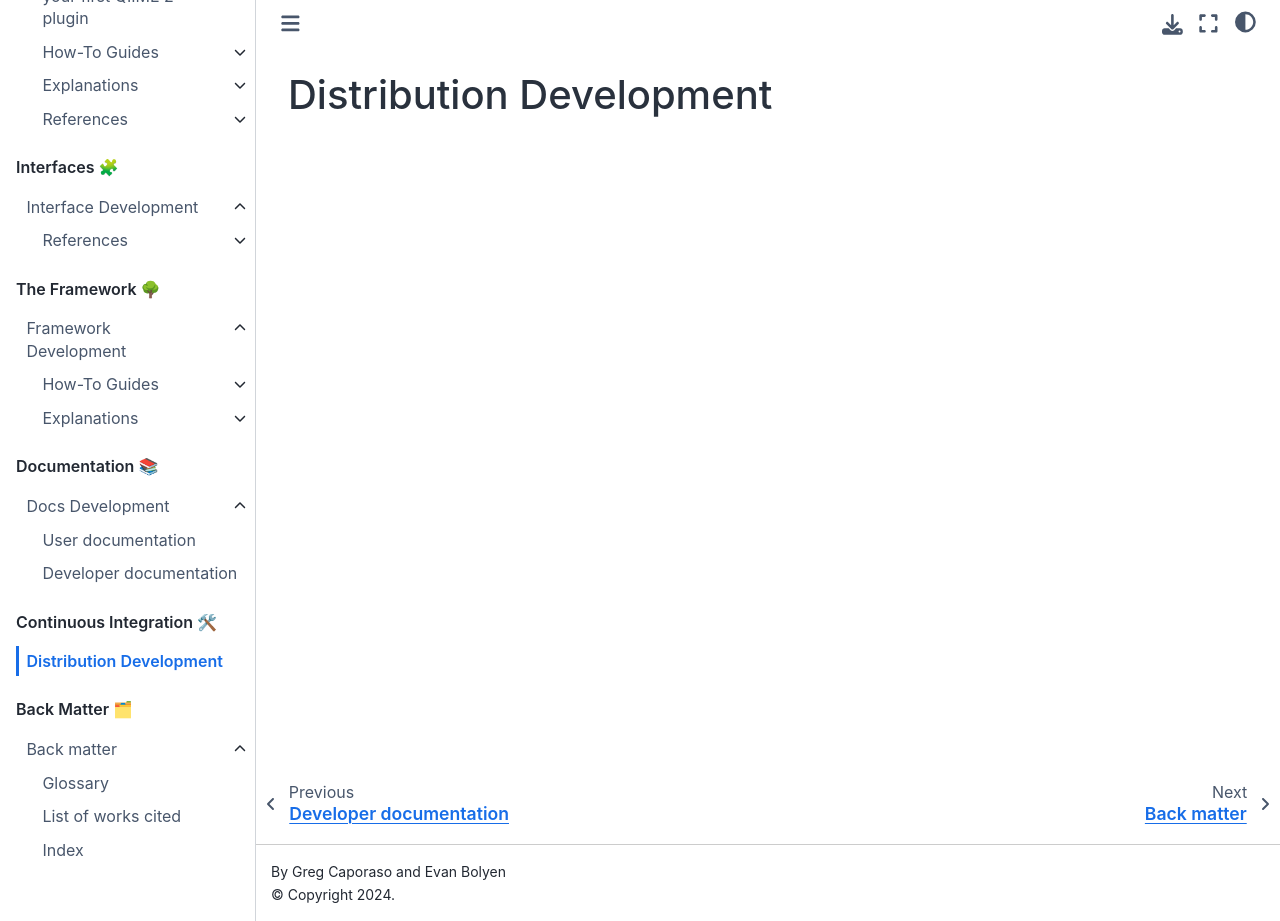
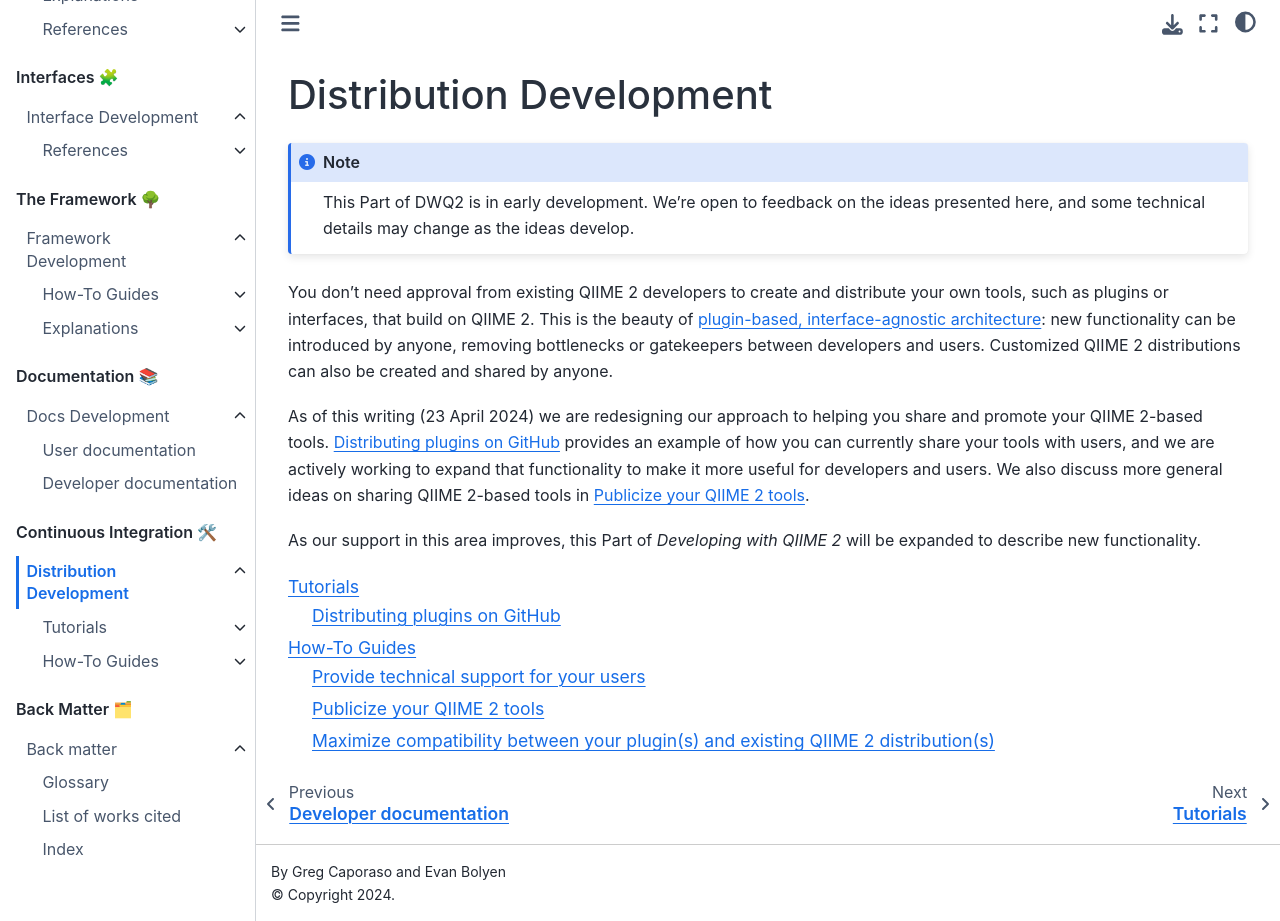
Before and after one commit to caporaso-lab/developing-with-qiime2, a Jupyter Book: the page built from book/ci/intro.md, in a window 1280 px wide and 921 px high. Built offline with Jupyter Book 1.0.4 settings and Sphinx 7.4.7 and the Sphinx Book theme 1.1.4, drawn with Linux system fonts in a browser that asks for light colours; pages that are not in the unit, such as notebooks, are missing from menus; some of the changed text lies outside the part shown.

Commit message:
add initial content on plugin distribution (#96)

````diff
--- a/book/_toc.yml
+++ b/book/_toc.yml
@@ -85,6 +85,15 @@ parts:
   - caption: "Continuous Integration 🛠️"
     chapters:
       - file: ci/intro
+        sections:
+        - file: ci/tutorials/intro
+          sections:
+          - file: ci/tutorials/distribute-on-gh
+        - file: ci/how-to-guides/intro
+          sections:
+          - file: ci/how-to-guides/support-your-users
+          - file: ci/how-to-guides/publicize
+          - file: ci/how-to-guides/maximize-compatibility
 
   - caption: "Back Matter 🗂️"
     chapters:
--- a/book/ci/intro.md
+++ b/book/ci/intro.md
@@ -1,2 +1,20 @@
 (ci-intro)=
 # Distribution Development
+
+```{note}
+This Part of DWQ2 is in early development.
+We're open to feedback on the ideas presented here, and some technical details may change as the ideas develop.
+```
+
+You don't need approval from existing QIIME 2 developers to create and distribute your own tools, such as plugins or interfaces, that build on QIIME 2.
+This is the beauty of [plugin-based, interface-agnostic architecture](q2-architecture-overview): new functionality can be introduced by anyone, removing bottlenecks or gatekeepers between developers and users.
+Customized QIIME 2 distributions can also be created and shared by anyone.
+
+As of this writing (23 April 2024) we are redesigning our approach to helping you share and promote your QIIME 2-based tools.
+[](share-on-github) provides an example of how you can currently share your tools with users, and we are actively working to expand that functionality to make it more useful for developers and users.
+We also discuss more general ideas on sharing QIIME 2-based tools in [](ci-how-to-publicize).
+
+As our support in this area improves, this Part of *Developing with QIIME 2* will be expanded to describe new functionality.
+
+```{tableofcontents}
+```
--- a/book/plugins/tutorials/create-from-template.md
+++ b/book/plugins/tutorials/create-from-template.md
@@ -12,7 +12,20 @@ Next, install cookiecutter in your QIIME 2 development environment using the fol
 pip install cookiecutter
 ```
 
-Then, use `cookiecutter` to create your plugin from the template using the following command:
+```{admonition} Optionally initialize a git repository during plugin templating
+:class: dropdown
+If `git` is installed in your environment, at the end of the templating process, a new git repository will be initialized and a first commit will be made.
+This facilitates managing your plugin in version control, and is especially good practice if you are templating a plugin that you ultimately plan to distribute to others.
+
+You can check if you have git installed by running `git --version`.
+If you get a response with a version number (something like `git version 2.44.0`), git is installed and a new local repository will be initialized.
+If you get a response suggesting that `git` is not installed, you can just continue and not have cookiecutter create a git repository for you, or you can install [git](https://git-scm.com/book/en/v2/Getting-Started-Installing-Git) and then continue.
+
+The git repository that is created will be a local git repository, meaning that it only exists on your computer and won't be shared through a site like GitHub.
+If you'd like to learn how to share your plugins, see [](share-on-github).
+```
+
+Finally, use `cookiecutter` to create your plugin from the template using the following command:
 
 ```shell
 cookiecutter gh:caporaso-lab/cookiecutter-qiime2-plugin
@@ -24,10 +37,6 @@ The plugin I'm going to create will be called `q2-dwq2` (for *Developing with QI
 
 After the plugin has been created, change into the top-level directory for the plugin.
 For me, that's `q2-dwq2/`.
-
-```{note}
-If you'd like to learn more about the files that were created in this process, you can refer to [](plugin-package-explanation).
-```
 
 Run the following command to install your plugin in developer mode:
 
@@ -93,7 +102,11 @@ Miscellaneous:
 After you've confirmed that both of the above commands worked as expected, you're ready to start working on this plugin.
 Open the top-level plugin directory in your text editor of choice (I recommend [VS Code](https://code.visualstudio.com/), if you don't already have one that you're comfortable with).
 Poke through all of the files to familiarize yourself with the structure of your plugin's Python package.
-Don't worry if it's not clear what everything is yet - we'll get to all of that.
+
+```{note}
+If you'd like to learn more about the files that were created in this process, you can refer to [](plugin-package-explanation).
+You don't need to know what all of these files are to continue the tutorial though, so you can also come back to that later.
+```
 
 Congratulations - you've created a working QIIME 2 plugin from a template!
 If you'd like to try the action out, you can call your `duplicate-table` action on any QIIME 2 `FeatureTable[Frequency]` artifact (e.g., you can download one from the [QIIME 2 user documentation](https://docs.qiime2.org)).
````
Also changed, not shown: book/ci/how-to-guides/intro.md (added, +5 -0 lines), book/ci/how-to-guides/maximize-compatibility.md (added, +30 -0 lines), book/ci/how-to-guides/publicize.md (added, +54 -0 lines), book/ci/how-to-guides/support-your-users.md (added, +13 -0 lines), book/ci/tutorials/distribute-on-gh.md (added, +76 -0 lines), book/ci/tutorials/intro.md (added, +5 -0 lines), book/plugins/explanations/package-structure.md (+1 -0 lines).
